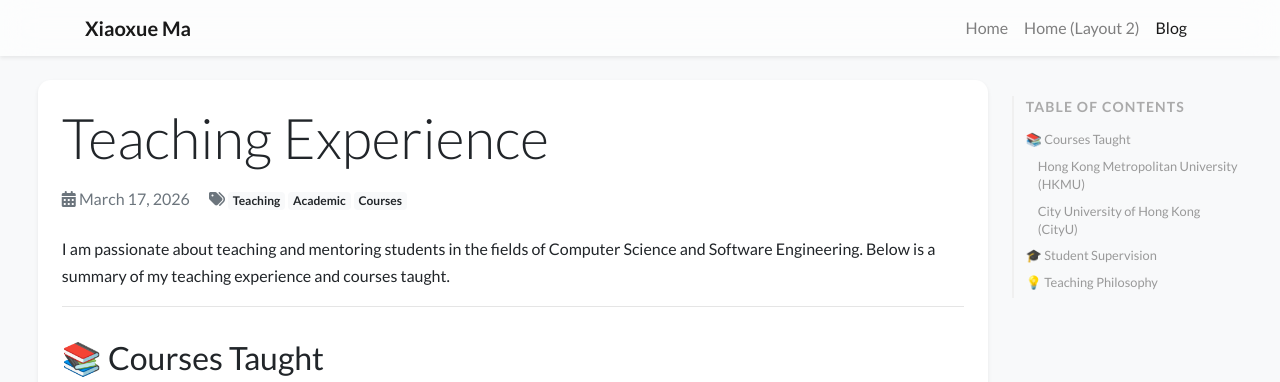
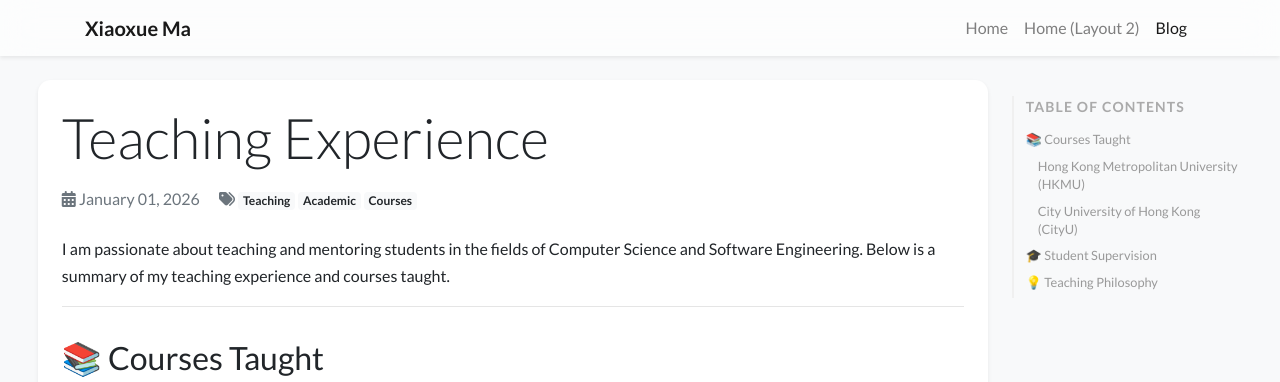
Before and after one commit to xiaoxuemakayley/xiaoxuemakayley.github.io, a Jekyll site: the page built from _posts/2026-03-17-acknowledgement.md, in a window 1280 px wide and 900 px high. Shown: the top 382 px of the window. Built offline with Jekyll 4.4.1, drawn with Linux system fonts in a browser that asks for light colours; nearby versions of some CDN libraries; a style sheet for code colours, icons or effects is not loaded.

Commit message:
Update 2026-03-17-acknowledgement.md

```diff
--- a/_posts/2026-03-17-acknowledgement.md
+++ b/_posts/2026-03-17-acknowledgement.md
@@ -1,6 +1,7 @@
 ---
 layout: blog_post
 title: 'Teaching Experience'
+date: 2026-01-01
 tags:
   - Teaching
   - Academic
```
